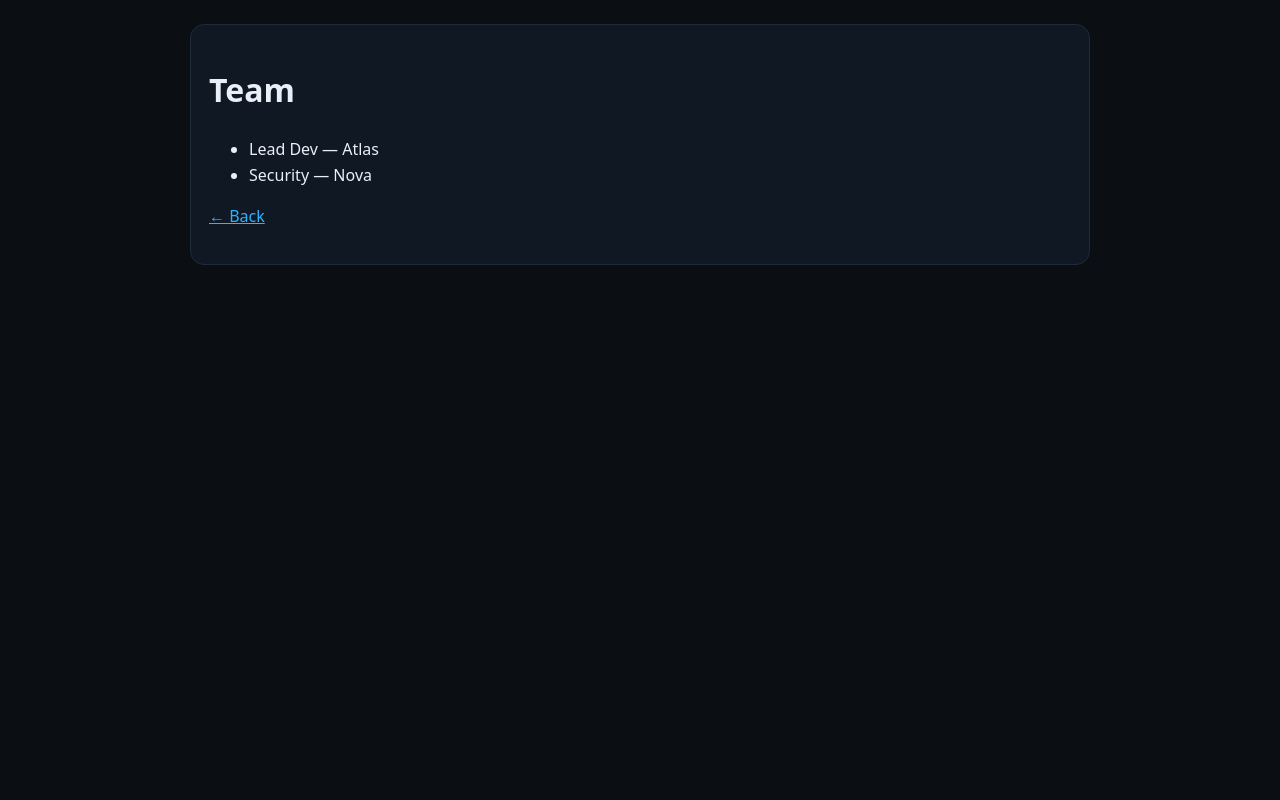
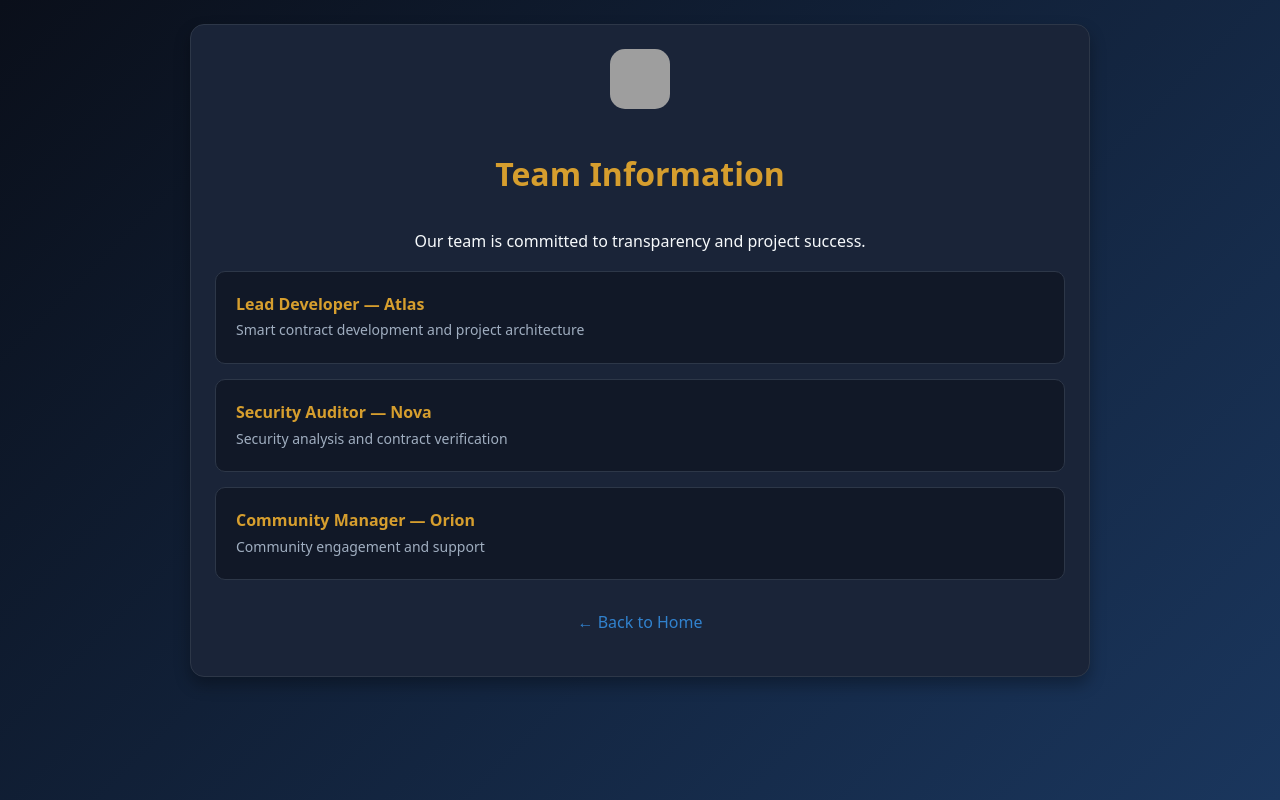
Before and after one commit to coldwalletlive/usdt.z, a plain HTML site: page team.html in a window 1280 px wide. Drawn offline with Linux system fonts and the light colour scheme; grey boxes are pictures that could not be loaded.

Commit message:
Update team.html

```diff
--- a/team.html
+++ b/team.html
@@ -1,12 +1,116 @@
-<!DOCTYPE html><html lang="en"><head>
-<meta charset="utf-8"><meta name="viewport" content="width=device-width,initial-scale=1">
+<!DOCTYPE html>
+<html lang="en">
+<head>
+<meta charset="utf-8">
+<meta name="viewport" content="width=device-width,initial-scale=1">
 <title>USDT.Z — Team</title>
-<style>body{margin:0;background:#0b0f14;color:#e8eff7;font:16px/1.6 system-ui}.wrap{max-width:900px;margin:0 auto;padding:24px}.card{background:#101824;border:1px solid #1e2a39;border-radius:14px;padding:18px}a{color:#2bb3ff}</style>
-</head><body><div class="wrap"><div class="card">
-<h1>Team</h1>
-<ul>
-<li>Lead Dev — Atlas</li>
-<li>Security — Nova</li>
-</ul>
-<p><a href="index.html">← Back</a></p>
-</div></div></body></html>
+<link rel="icon" type="image/png" href="https://s2.coinmarketcap.com/static/img/coins/200x200/38134.png">
+<style>
+  :root{
+    --bg: #0a0f1a;
+    --mut: #111827;
+    --card: #1a2438;
+    --bor: #2d3748;
+    --txt: #f7fafc;
+    --sub: #a0aec0;
+    --a: #3182ce;
+    --accent: #d69e2e;
+    --ok: #38a169;
+  }
+  body{
+    margin:0;
+    background: var(--bg);
+    color:var(--txt);
+    font:16px/1.6 system-ui;
+    background: linear-gradient(135deg, var(--bg) 0%, #1a365d 100%);
+    min-height: 100vh;
+  }
+  .wrap{
+    max-width:900px;
+    margin:0 auto;
+    padding:24px
+  }
+  .card{
+    background:var(--card);
+    border:1px solid var(--bor);
+    border-radius:14px;
+    padding:24px;
+    box-shadow: 0 8px 16px rgba(0,0,0,0.3);
+  }
+  a{
+    color:var(--a);
+    text-decoration: none;
+    transition: color 0.3s ease;
+  }
+  a:hover{
+    color:var(--accent);
+    text-decoration: underline;
+  }
+  h1 {
+    color: var(--accent);
+    margin-bottom: 20px;
+    text-align: center;
+  }
+  .logo-header {
+    text-align: center;
+    margin-bottom: 30px;
+  }
+  .logo-img {
+    width: 60px;
+    height: 60px;
+    border-radius: 15px;
+    margin-bottom: 10px;
+  }
+  ul {
+    list-style: none;
+    padding: 0;
+  }
+  li {
+    background: var(--mut);
+    padding: 20px;
+    margin: 15px 0;
+    border-radius: 10px;
+    border: 1px solid var(--bor);
+    transition: all 0.3s ease;
+  }
+  li:hover {
+    border-color: var(--accent);
+    transform: translateX(5px);
+  }
+  .role {
+    color: var(--accent);
+    font-weight: bold;
+  }
+  .description {
+    color: var(--sub);
+    font-size: 14px;
+  }
+</style>
+</head>
+<body>
+  <div class="wrap">
+    <div class="card">
+      <div class="logo-header">
+        <img src="https://s2.coinmarketcap.com/static/img/coins/200x200/38134.png" alt="USDT.Z Logo" class="logo-img">
+        <h1>Team Information</h1>
+      </div>
+      <p style="text-align: center;">Our team is committed to transparency and project success.</p>
+      <ul>
+        <li>
+          <span class="role">Lead Developer — Atlas</span><br>
+          <span class="description">Smart contract development and project architecture</span>
+        </li>
+        <li>
+          <span class="role">Security Auditor — Nova</span><br>
+          <span class="description">Security analysis and contract verification</span>
+        </li>
+        <li>
+          <span class="role">Community Manager — Orion</span><br>
+          <span class="description">Community engagement and support</span>
+        </li>
+      </ul>
+      <p style="margin-top: 30px; text-align: center;"><a href="index.html">← Back to Home</a></p>
+    </div>
+  </div>
+</body>
+</html>
```
